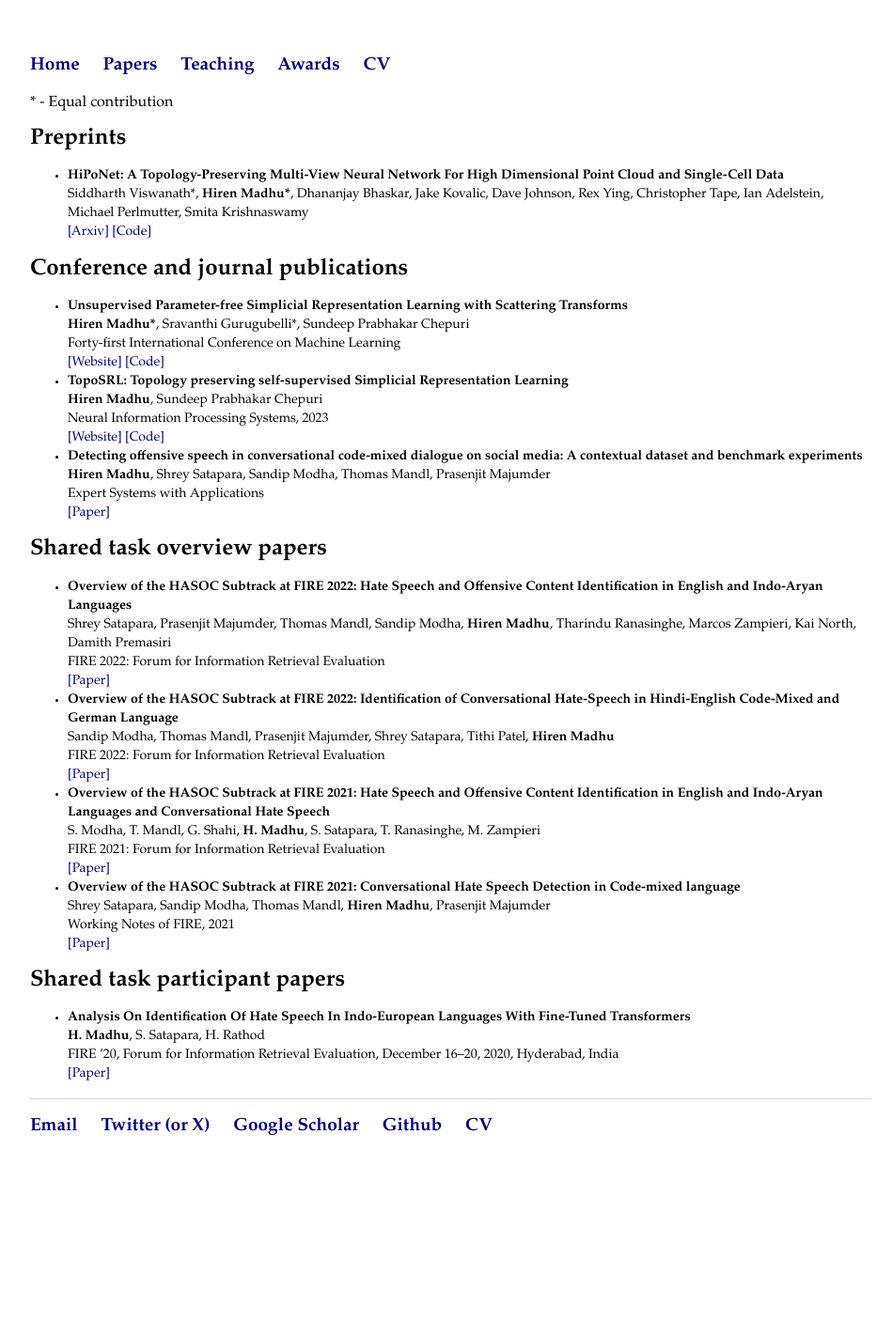
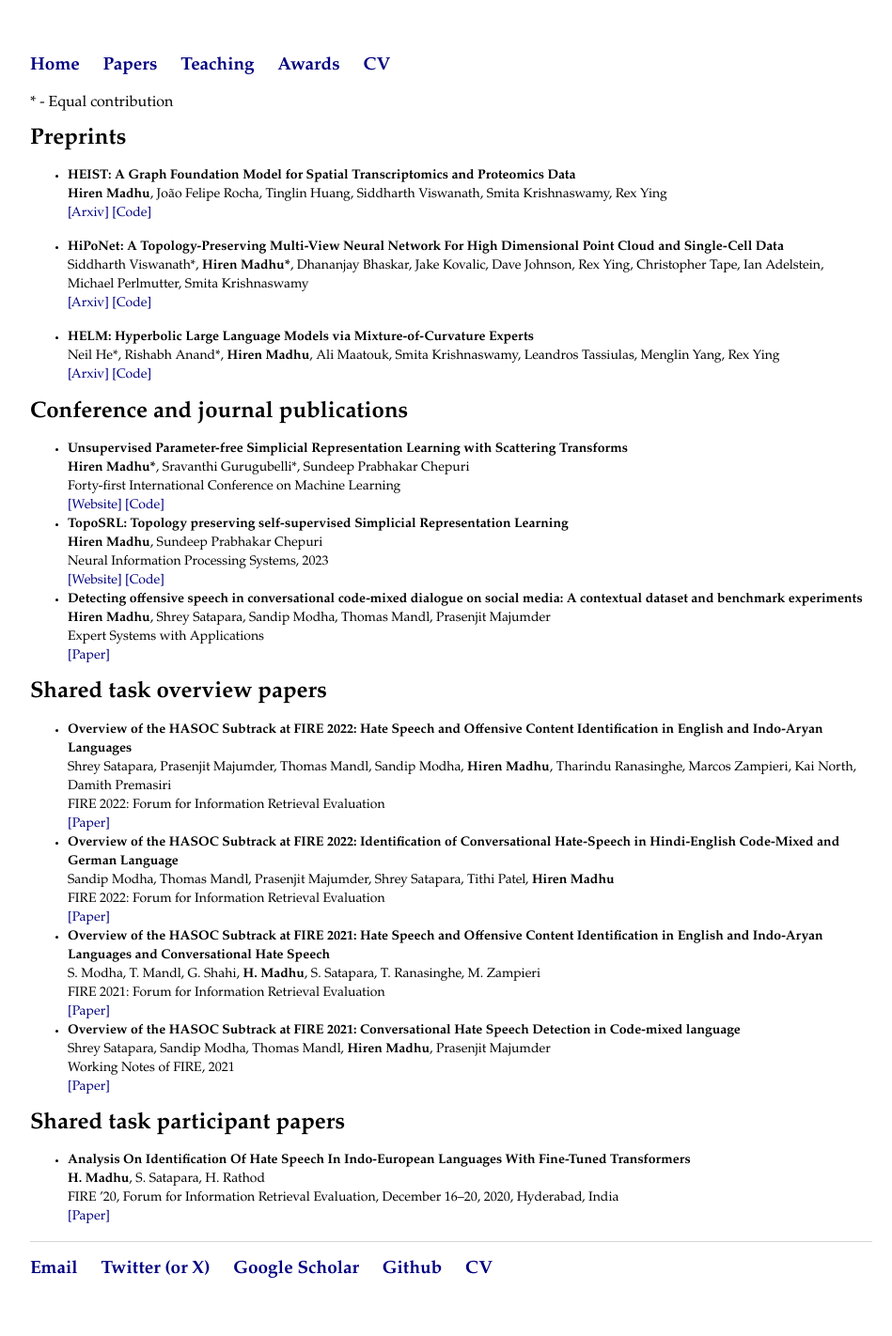
Before and after one commit to HirenMadhu/hirenmadhu.github.io, a Jekyll site: the page built from papers/index.html, in a window 1280 px wide. Shown: the whole page at 94% size, without its empty margins (160-1109 px from the left). Built offline with Jekyll 4.4.1, drawn with Linux system fonts in a browser that asks for light colours; before the commit the page ends 1270 px from its top, so only the background shows below that.

Commit message:
Added new preprints

```diff
--- a/papers/index.html
+++ b/papers/index.html
@@ -5,9 +5,21 @@ title: Papers
 * - Equal contribution
 	<h1>Preprints</h1>
 	<ul>
+		<li><b> HEIST: A Graph Foundation Model for Spatial Transcriptomics and Proteomics Data </b>
+			<br> <b>Hiren Madhu</b>, João Felipe Rocha, Tinglin Huang, Siddharth Viswanath, Smita Krishnaswamy, Rex Ying
+			<br> <a href="https://arxiv.org/abs/2506.11152">[Arxiv]</a> <a href="https://github.com/Graph-and-Geometric-Learning/HEIST">[Code]</a>
+		</li>
+	</ul>
+	<ul>
 		<li><b> HiPoNet: A Topology-Preserving Multi-View Neural Network For High Dimensional Point Cloud and Single-Cell Data </b>
 			<br> Siddharth Viswanath*, <b>Hiren Madhu*</b>, Dhananjay Bhaskar, Jake Kovalic, Dave Johnson, Rex Ying, Christopher Tape, Ian Adelstein, Michael Perlmutter, Smita Krishnaswamy
 			<br> <a href="https://arxiv.org/abs/2502.07746">[Arxiv]</a> <a href="https://github.com/KrishnaswamyLab/PointCloudNet/tree/main">[Code]</a>
+		</li>
+	</ul>
+	<ul>
+		<li><b> HELM: Hyperbolic Large Language Models via Mixture-of-Curvature Experts </b>
+			<br> Neil He*, Rishabh Anand*, <b>Hiren Madhu</b>, Ali Maatouk, Smita Krishnaswamy, Leandros Tassiulas, Menglin Yang, Rex Ying
+			<br> <a href="https://arxiv.org/abs/2505.24722">[Arxiv]</a> <a href="https://github.com/Graph-and-Geometric-Learning/helm">[Code]</a>
 		</li>
 	</ul>
 	<h1>Conference and journal publications</h1>
```
Also changed, not shown: 1 other file.
